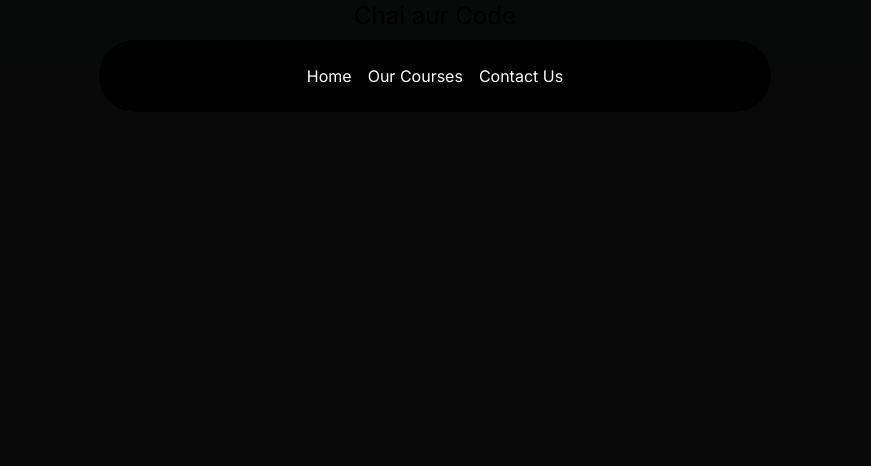
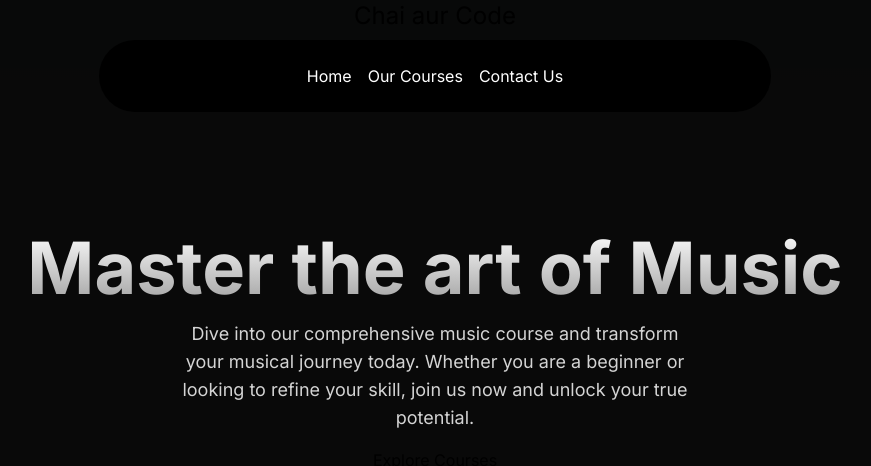
Before and after one commit to Vorpalv2/nextjs_music, a Next.js app: page / in a window 1280 px wide. Shown: the top 466 px of the page, without its empty margins (205-1076 px from the left). Built offline with nearby package versions, Linux system fonts and the light colour scheme.

Commit message:
hero section update

```diff
--- a/src/app/layout.tsx
+++ b/src/app/layout.tsx
@@ -18,7 +18,7 @@ export default function RootLayout({
   return (
     <html lang="en" className="dark">
       <body className={inter.className}>
-        <div className="relative flex justify-center items-center w-full">
+        <div className="relative w-full flex items-center justify-center ">
           <Navbar />
         </div>
         {children}
--- a/src/app/page.tsx
+++ b/src/app/page.tsx
@@ -1,7 +1,10 @@
+import HeroSection from "@/components/HeroSection";
+
 export default function Home() {
   return (
-    <main className="min-h-screen antialiased bg-black/[0.96] bg-grid-white/[0.02]">
+    <main className="min-h-screen bg-black/[0.96] antialiased bg-grid-white/[0.02]">
       <h1 className="text-2xl text-center">Chai aur Code</h1>
+      <HeroSection />
     </main>
   );
 }
--- /dev/null
+++ b/src/components/HeroSection.tsx
@@ -0,0 +1,24 @@
+import Link from "next/link";
+import React from "react";
+
+const HeroSection = () => {
+  return (
+    <div className="h-auto md:h-[40rem] w-full rounded-md flex flex-col items-center justify-center relative overflow-hidden mx-auto py-10 md:py-0">
+      <div className="p-4 relative z-10 w-full text-center">
+        <h1 className="mt-20 md:mt-0 text-4xl md:text-7xl font-bold bg-clip-text text-transparent bg-gradient-to-b from-neutral-50 to-neutral-400">
+          Master the art of Music
+        </h1>
+        <p className="mt-4 font-normal text-base md:text-lg text-neutral-300 max-w-lg mx-auto">
+          Dive into our comprehensive music course and transform your musical
+          journey today. Whether you are a beginner or looking to refine your
+          skill, join us now and unlock your true potential.
+        </p>
+        <div className="mt-4">
+          <Link href={"/courses"}>Explore Courses</Link>
+        </div>
+      </div>
+    </div>
+  );
+};
+
+export default HeroSection;
--- a/src/components/Navbar.tsx
+++ b/src/components/Navbar.tsx
@@ -1,26 +1,11 @@
 "use client";
+
 import React, { useState } from "react";
-import {
-  HoveredLink,
-  Menu,
-  MenuItem,
-  ProductItem,
-} from "@/components/ui/navbar-menu";
+import { HoveredLink, Menu, MenuItem, ProductItem } from "./ui/navbar-menu";
 import { cn } from "@/utils/cn";
 import Link from "next/link";
 
-// export function NavbarDemo() {
-//   return (
-//     <div className="relative w-full flex items-center justify-center">
-//       <Navbar className="top-2" />
-//       <p className="text-black dark:text-white">
-//         The Navbar will show on top of the page
-//       </p>
-//     </div>
-//   );
-// }
-
-export default function Navbar({ className }: { className?: string }) {
+function Navbar({ className }: { className?: string }) {
   const [active, setActive] = useState<string | null>(null);
   return (
     <div
@@ -28,22 +13,31 @@ export default function Navbar({ className }: { className?: string }) {
     >
       <Menu setActive={setActive}>
         <Link href={"/"}>
-          <MenuItem setActive={setActive} active={active} item="Home" />
+          <MenuItem
+            setActive={setActive}
+            active={active}
+            item="Home"
+          ></MenuItem>
         </Link>
-
         <MenuItem setActive={setActive} active={active} item="Our Courses">
           <div className="flex flex-col space-y-4 text-sm">
-            <HoveredLink href="/All-Courses">All Courses</HoveredLink>
-            <HoveredLink href="/Music-Theory">Basic Music Theory</HoveredLink>
-            <HoveredLink href="/Composition">Advance Composition</HoveredLink>
-            <HoveredLink href="/Songwriting">Songwriting</HoveredLink>
-            <HoveredLink href="/Production">Music Production</HoveredLink>
+            <HoveredLink href="/courses">All Courses</HoveredLink>
+            <HoveredLink href="/courses">Basic Music Theory</HoveredLink>
+            <HoveredLink href="/courses">Advanced Composition</HoveredLink>
+            <HoveredLink href="/courses">Songwriting</HoveredLink>
+            <HoveredLink href="/courses">Music Production</HoveredLink>
           </div>
         </MenuItem>
         <Link href={"/contact"}>
-          <MenuItem setActive={setActive} active={active} item="Contact Us" />
+          <MenuItem
+            setActive={setActive}
+            active={active}
+            item="Contact Us"
+          ></MenuItem>
         </Link>
       </Menu>
     </div>
   );
 }
+
+export default Navbar;
```
